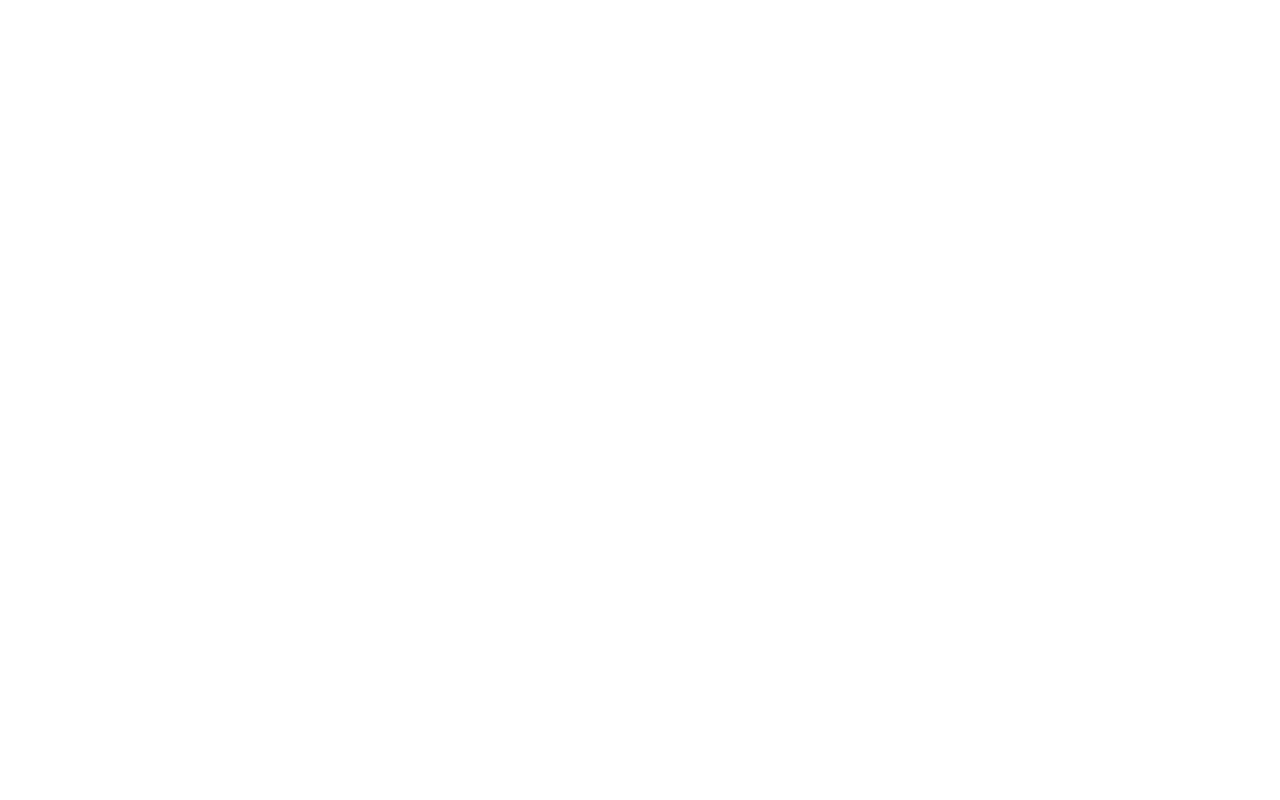
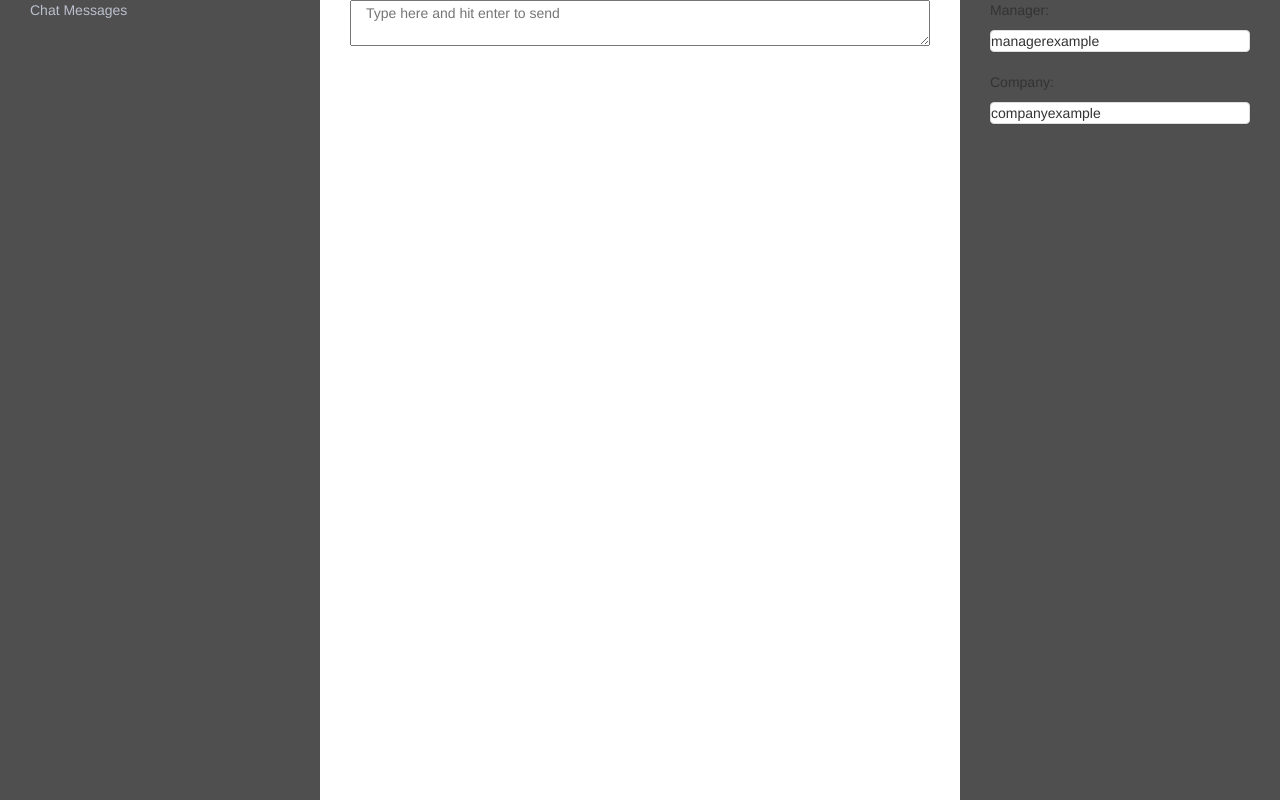
Before and after one commit to throwpedro/supportchat, a website: page public/hrskyen.html in a window 1280 px wide. Drawn offline with nearby package versions, Linux system fonts and the light colour scheme; files that its build step writes are made by us from their sources.

Commit message:
added bootstrap and some basic styling to hrskyen

```diff
--- a/public/hrskyen.html
+++ b/public/hrskyen.html
@@ -1,13 +1,57 @@
 <!DOCTYPE html>
 <html lang="en">
+
 <head>
     <meta charset="UTF-8">
     <meta name="viewport" content="width=device-width, initial-scale=1.0">
     <meta http-equiv="X-UA-Compatible" content="ie=edge">
-    <link rel="stylesheet" href="hrskyen.css">
+    <link rel="stylesheet" href="styles/hrskyen.css">
+    <!-- Latest compiled and minified CSS -->
+<link rel="stylesheet" href="https://maxcdn.bootstrapcdn.com/bootstrap/3.3.7/css/bootstrap.min.css">
+
+<!-- jQuery library -->
+<script src="https://ajax.googleapis.com/ajax/libs/jquery/3.2.0/jquery.min.js"></script>
+
+<!-- Latest compiled JavaScript -->
+<script src="https://maxcdn.bootstrapcdn.com/bootstrap/3.3.7/js/bootstrap.min.js"></script>
     <title>Hr-skyen</title>
 </head>
+
 <body>
+    <div class="pagewrapper">
+        <div class="leftchatwrapper col-sm-3">
+            <div class="leftchatheader col-sm-12">
+                <p class="title">Chat Messages</p>
+            </div>
+        </div>
+        <div class="mainchatwrapper col-sm-6">
+            <div class="mainchatheader">
 
+            </div>
+            <div class="mainchatbody">
+                <div class="chatbodywrapper">
+                    <div id="messages">
+
+                    </div>
+                    <!-- <ul id="messages"></ul>-->
+                </div>
+                <div class="chatbottom">
+                    <div class="chatinputwrapper">
+                        <form action="" class="chatform col-sm-12">
+                            <textarea class="col-sm-12" autocomplete="off" id="m" placeholder="Type here and hit enter to send"></textarea>
+                            <button style="visibility: hidden" id="sendButton">send</button>
+                        </form>
+                    </div>
+                </div>
+            </div>
+        </div>
+        <div class="rightchatwrapper col-sm-3">
+            <div class="infowrapper col-sm-12">
+                <div class="manager "> <p>Manager:</p> <p class="managername panel panel-default">managerexample</p></div>
+                <div class="company"> <p>Company:</p> <p class="companyname panel panel-default">companyexample</p></div>
+            </div>
+        </div>
+    </div>
 </body>
+
 </html>
--- a/public/styles/hrskyen.css
+++ b/public/styles/hrskyen.css
@@ -0,0 +1,45 @@
+html{
+    min-height: 100%;
+    position: relative;
+}
+
+body {
+    height: 100%;
+}
+
+.pagewrapper{
+    position: absolute;
+    top: 0;
+    right: 0;
+    left: 0;
+    bottom: 0;
+    overflow: hidden;
+
+}
+
+/*left bar*/
+.leftchatwrapper{
+    position: inherit;
+    height: 100%;
+    bottom: 0;
+    background-color: #4f4f4f;
+}
+
+.title{
+    color: #bbc0cf;
+}
+
+/*center*/
+.mainchatwrapper{
+    position: inherit;
+    height: 100%;
+    bottom: 0;
+}
+
+/*right bar*/
+.rightchatwrapper{
+    position: inherit;
+    height: 100%;
+    bottom: 0;
+    background-color: #4f4f4f;
+}
```
